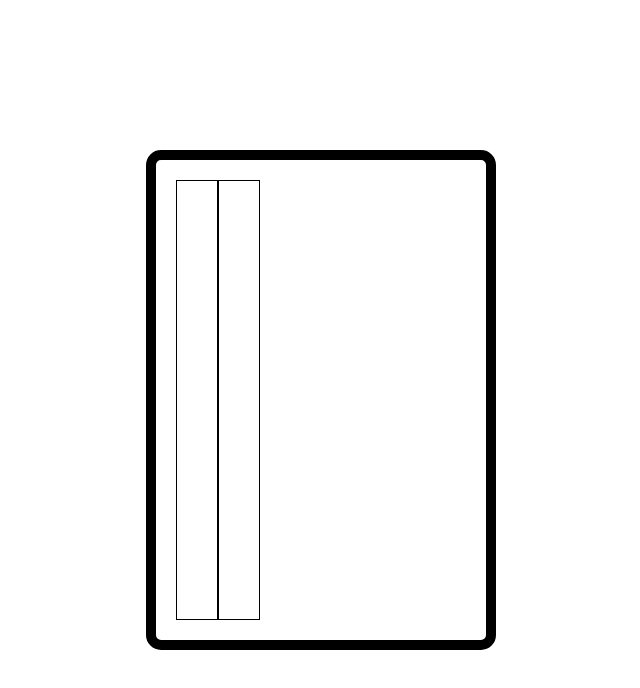
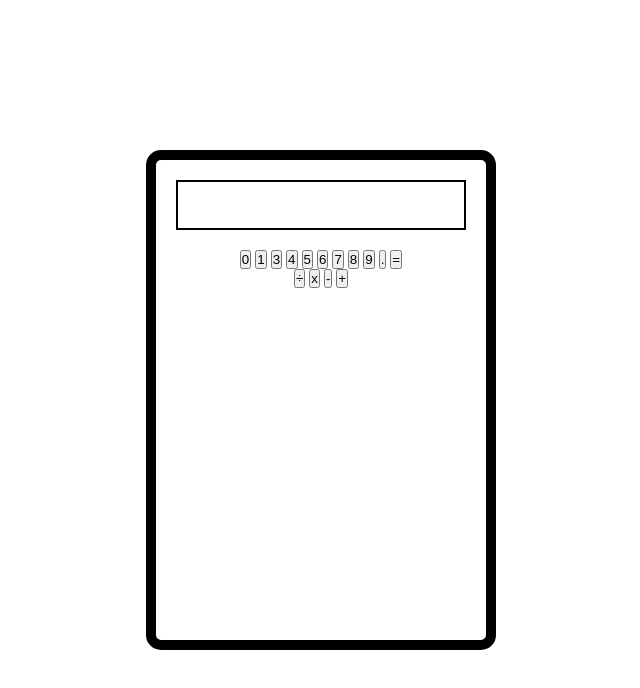
Before and after one commit to elainesajets/calculator, a plain HTML site: page index.html in a window 1280 px wide. Shown: the whole page, without its empty margins (319-959 px from the left). Drawn offline with Linux system fonts and the light colour scheme.

Commit message:
Updated to IU. Added buttons, but no styling.

```diff
--- a/index.html
+++ b/index.html
@@ -10,8 +10,28 @@
   <body>
     <section>
       <div id="main-container">
-        <div></div>
-        <div></div>
+        <p id="display"></p>
+        <div id="button-container">
+          <div id="main-button-container">
+            <button class="main-buttons">0</button>
+            <button class="main-buttons">1</button>
+            <button class="main-buttons">3</button>
+            <button class="main-buttons">4</button>
+            <button class="main-buttons">5</button>
+            <button class="main-buttons">6</button>
+            <button class="main-buttons">7</button>
+            <button class="main-buttons">8</button>
+            <button class="main-buttons">9</button>
+            <button class="main-buttons">.</button>
+            <button class="main-buttons">=</button>
+          </div>
+          <div id="operator-button-container">
+            <button class="main-buttons">÷</button>
+            <button class="main-buttons">x</button>
+            <button class="main-buttons">-</button>
+            <button class="main-buttons">+</button>
+          </div>
+        </div>
       </div>
     </section>
   </body>
--- a/main.js
+++ b/main.js
@@ -11,5 +11,22 @@ function multiply(a, b) {
 }
 
 function divide(a, b) {
-  return a / b;
+  return b === 0 ? 'Division by zero' : a / b;
 }
+
+let num1, num2, operator;
+
+function operate(number1, number2, operatorChoice) {
+  switch (operatorChoice) {
+    case '+':
+      return add(number1, number2);
+    case '-':
+      return subtract(number1, number2);
+    case '*':
+      return multiply(number1, number2);
+    case '/':
+      return divide(number1, number2);
+    default:
+      return 'Invalid operator';
+  }
+}
--- a/styles.css
+++ b/styles.css
@@ -15,14 +15,18 @@ section {
 
 #main-container {
   display: flex;
+  flex-direction: column;
   /*flex-wrap: wrap;*/
   height: 500px;
   width: 350px;
   border: 10px solid black;
   border-radius: 15px;
+  padding: 20px;
 }
 
-div {
-  border: 1px solid black;
-  padding: 20px;
+#display {
+  border: 2px solid black;
+  height: 50px;
+  padding: 5px;
+  margin-bottom: 20px;
 }
```
Also changed, not shown: 1 other file.
